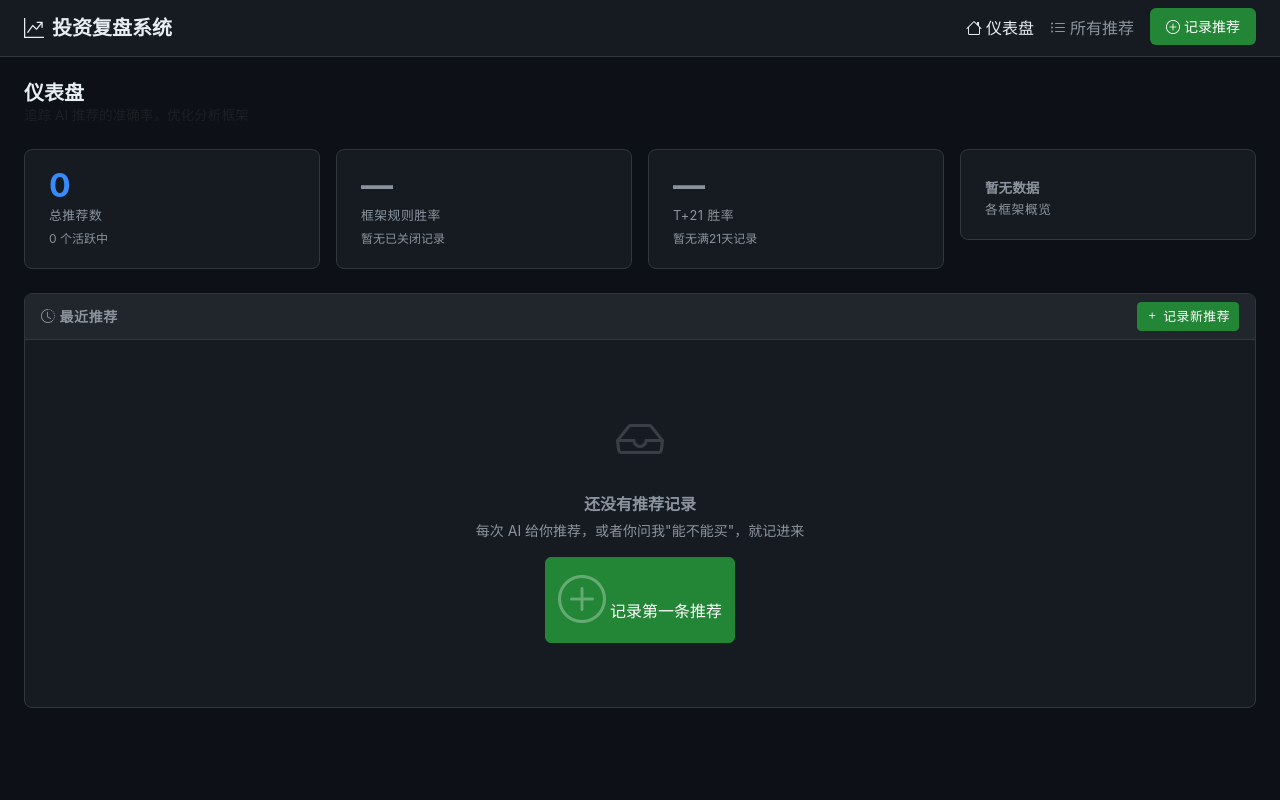
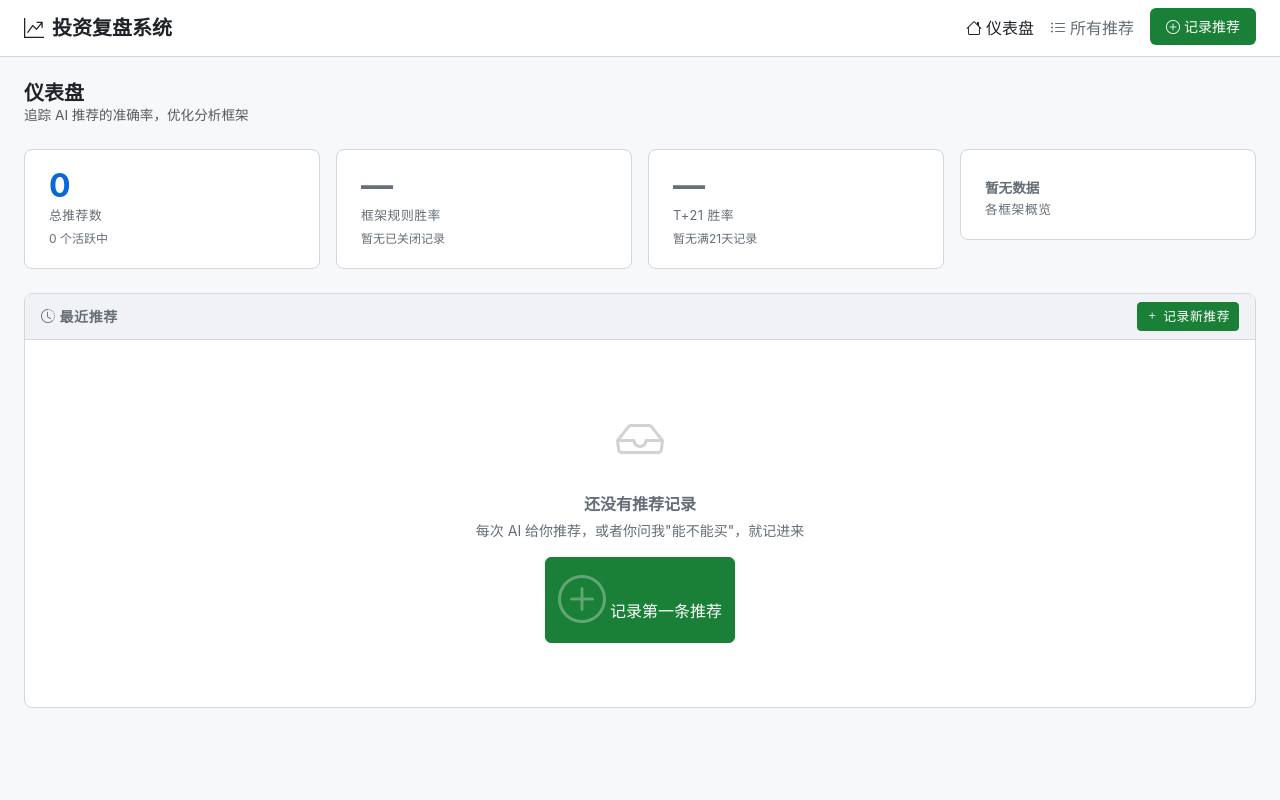
Before and after one commit to chujingyi/investment-tracker, a Flask app: page / in a window 1280 px wide. Run offline with Flask 2, Linux system fonts and the light colour scheme; data that the repository does not hold is empty.

Commit message:
Switch tracker UI to light mode
Co-Authored-By: Claude Sonnet 4.6 <noreply@anthropic.com>

```diff
--- a/tracker/static/style.css
+++ b/tracker/static/style.css
@@ -1,16 +1,16 @@
 :root {
-  --bg: #0d1117;
-  --surface: #161b22;
-  --surface2: #21262d;
-  --border: #30363d;
-  --text: #e6edf3;
-  --text-muted: #8b949e;
-  --green: #3fb950;
-  --red: #f85149;
-  --yellow: #d29922;
-  --blue: #388bfd;
-  --purple: #bc8cff;
-  --accent: #238636;
+  --bg: #f6f8fa;
+  --surface: #ffffff;
+  --surface2: #f0f2f5;
+  --border: #d0d7de;
+  --text: #1f2328;
+  --text-muted: #656d76;
+  --green: #1a7f37;
+  --red: #cf222e;
+  --yellow: #9a6700;
+  --blue: #0969da;
+  --purple: #6639ba;
+  --accent: #1a7f37;
 }
 
 body {
```
